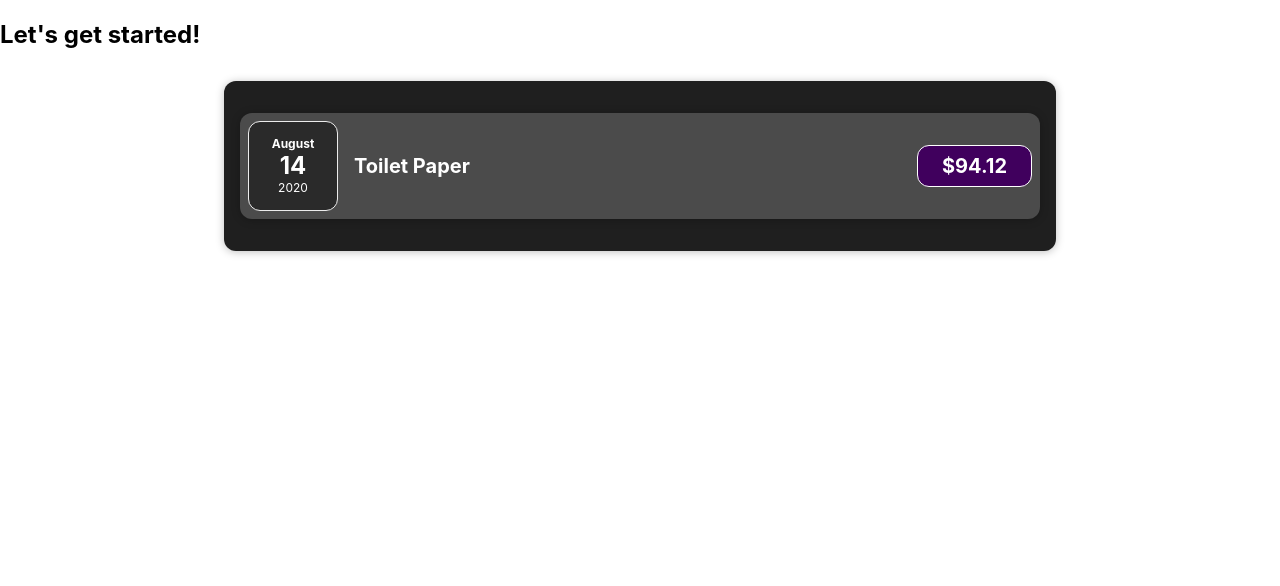
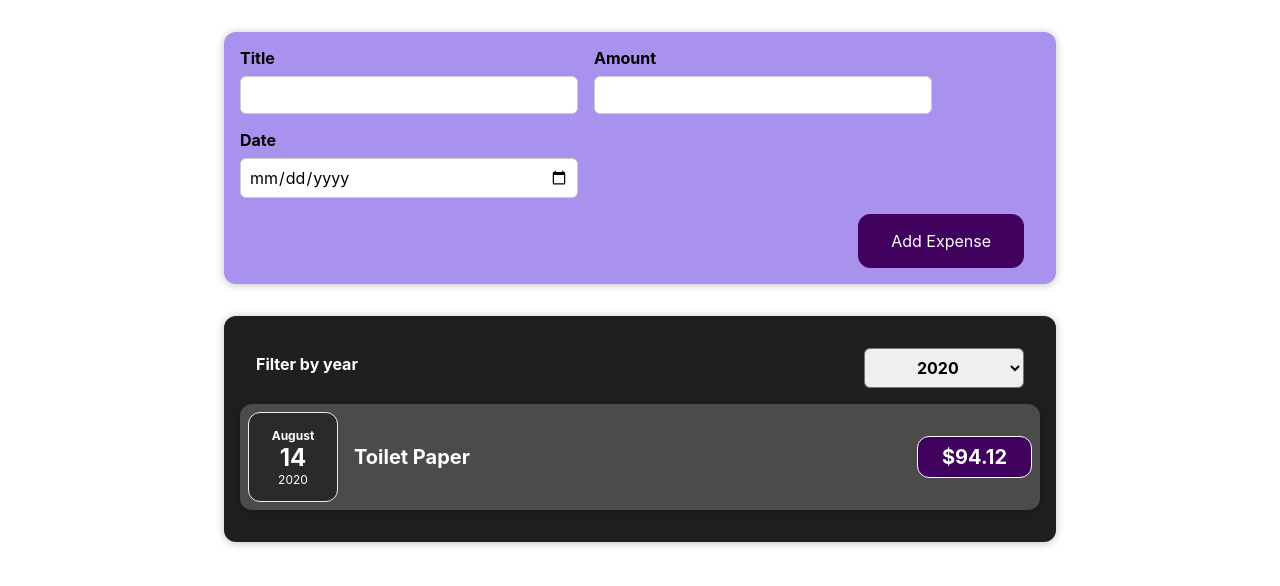
Before and after one commit to shoaib-karim-ali/reactjs-expense-tracking, a React (Create React App) app: page / in a window 1280 px wide. Shown: the top 586 px of the page. Built offline with nearby package versions, Linux system fonts and the light colour scheme.

Commit message:
Add create new expense and filter expenses features

```diff
--- a/src/App.js
+++ b/src/App.js
@@ -1,3 +1,4 @@
+import NewExpense from "./components/new-expense/NewExpense";
 import Expenses from "./components/expenses/Expenses";
 
 const App = () => {
@@ -27,9 +28,14 @@ const App = () => {
     },
   ];
 
+  const addExpenseHandler = expense => {
+    console.log('In App.js');
+    console.log(expense);
+  };
+
   return (
     <div>
-      <h2>Let's get started!</h2>
+      <NewExpense onAddExpense={addExpenseHandler} />
       <Expenses items={expenses} />
     </div>
   );
--- a/src/components/expenses/Expenses.js
+++ b/src/components/expenses/Expenses.js
@@ -1,10 +1,19 @@
+import { useState } from 'react';
 import Card from '../ui/Card';
 import ExpenseItem from "./ExpenseItem";
+import ExpensesFilter from './ExpensesFilter';
 import "./Expenses.css";
 
 const Expenses = props => {
+    const [filteredYear, setFilteredYear] = useState('2020');
+
+    const filterChangeHandler = selectedYear => {
+        setFilteredYear(selectedYear);
+    };
+
     return (
         <Card className="expenses">
+            <ExpensesFilter selected={filteredYear} onChangeFilter={filterChangeHandler} />
             <ExpenseItem
                 title={props.items[0].title}
                 amount={props.items[0].amount}
--- /dev/null
+++ b/src/components/expenses/ExpensesFilter.css
@@ -0,0 +1,24 @@
+.expenses-filter {
+    color: white;
+    padding: 0 1rem;
+  }
+
+  .expenses-filter__control {
+    display: flex;
+    width: 100%;
+    align-items: center;
+    justify-content: space-between;
+    margin: 1rem 0;
+  }
+
+  .expenses-filter label {
+    font-weight: bold;
+    margin-bottom: 0.5rem;
+  }
+
+  .expenses-filter select {
+    font: inherit;
+    padding: 0.5rem 3rem;
+    font-weight: bold;
+    border-radius: 6px;
+  }
--- /dev/null
+++ b/src/components/expenses/ExpensesFilter.js
@@ -0,0 +1,23 @@
+import './ExpensesFilter.css';
+
+const ExpensesFilter = props => {
+  const dropdownChangeHandler = event => {
+    props.onChangeFilter(event.target.value);
+  };
+
+  return (
+    <div className='expenses-filter'>
+      <div className='expenses-filter__control'>
+        <label>Filter by year</label>
+        <select value={props.selected} onChange={dropdownChangeHandler}>
+          <option value='2022'>2022</option>
+          <option value='2021'>2021</option>
+          <option value='2020'>2020</option>
+          <option value='2019'>2019</option>
+        </select>
+      </div>
+    </div>
+  );
+};
+
+export default ExpensesFilter;
--- /dev/null
+++ b/src/components/new-expense/ExpenseForm.css
@@ -0,0 +1,26 @@
+.new-expense__controls {
+    display: flex;
+    flex-wrap: wrap;
+    gap: 1rem;
+    margin-bottom: 1rem;
+    text-align: left;
+  }
+
+  .new-expense__control label {
+    font-weight: bold;
+    margin-bottom: 0.5rem;
+    display: block;
+  }
+
+  .new-expense__control input {
+    font: inherit;
+    padding: 0.5rem;
+    border-radius: 6px;
+    border: 1px solid #ccc;
+    width: 20rem;
+    max-width: 100%;
+  }
+
+  .new-expense__actions {
+    text-align: right;
+  }
--- /dev/null
+++ b/src/components/new-expense/ExpenseForm.js
@@ -0,0 +1,91 @@
+import { useState } from 'react';
+import './ExpenseForm.css';
+
+const ExpenseForm = props => {
+    const [userInput, setUserInput] = useState({
+        title: '',
+        amount: '',
+        date: ''
+    });
+
+    const submitHandler = event => {
+        event.preventDefault();
+
+        const expenseData = {
+            title: userInput.title,
+            amount: userInput.amount,
+            date: new Date(userInput.date)
+        };
+
+        props.onSaveExpenseData(expenseData);
+        setUserInput({
+            title: '',
+            amount: '',
+            date: ''
+        });
+    }
+
+    const titleHandler = event => {
+        setUserInput(preVal => {
+            return {
+                ...preVal,
+                title: event.target.value
+            }
+        });
+    }
+
+    const amountHandler = event => {
+        setUserInput(preVal => {
+            return {
+                ...preVal,
+                amount: event.target.value
+            }
+        });
+    }
+
+    const dateHandler = event => {
+        setUserInput(preVal => {
+            return {
+                ...preVal,
+                date: event.target.value
+            }
+        });
+    }
+
+    return (
+        <form onSubmit={submitHandler}>
+            <div className='new-expense__controls'>
+                <div className='new-expense__control'>
+                    <label>Title</label>
+                    <input
+                        type='text'
+                        value={userInput.title}
+                        onChange={titleHandler} />
+                </div>
+                <div className='new-expense__control'>
+                    <label>Amount</label>
+                    <input
+                        type='number'
+                        min='0.01'
+                        step='0.01'
+                        value={userInput.amount}
+                        onChange={amountHandler} />
+                </div>
+                <div className='new-expense__control'>
+                    <label>Date</label>
+                    <input
+                        type='date'
+                        min='2019-01-01'
+                        max='2022-12-31'
+                        value={userInput.date}
+                        onChange={dateHandler} />
+                </div>
+            </div>
+            <div className='new-expense__actions'>
+                <button type='submit'>Add Expense</button>
+            </div>
+        </form>
+    );
+}
+
+export default ExpenseForm;
--- /dev/null
+++ b/src/components/new-expense/NewExpense.css
@@ -0,0 +1,38 @@
+.new-expense {
+    background-color: #a892ee;
+    padding: 1rem;
+    margin: 2rem auto;
+    width: 50rem;
+    max-width: 95%;
+    border-radius: 12px;
+    text-align: center;
+    box-shadow: 0 1px 8px rgba(0, 0, 0, 0.25);
+  }
+
+  .new-expense button {
+    font: inherit;
+    cursor: pointer;
+    padding: 1rem 2rem;
+    border: 1px solid #40005d;
+    background-color: #40005d;
+    color: white;
+    border-radius: 12px;
+    margin-right: 1rem;
+  }
+
+  .new-expense button:hover,
+  .new-expense button:active {
+    background-color: #510674;
+    border-color: #510674;
+  }
+
+  .new-expense button.alternative {
+    color: #220131;
+    border-color: transparent;
+    background-color: transparent;
+  }
+
+  .new-expense button.alternative:hover,
+  .new-expense button.alternative:active {
+    background-color: #ddb3f8;
+  }
--- /dev/null
+++ b/src/components/new-expense/NewExpense.js
@@ -0,0 +1,21 @@
+import ExpenseForm from './ExpenseForm';
+import './NewExpense.css';
+
+const NewExpense = props => {
+    const saveExpenseDataHandler = enteredExpenseData => {
+        const expenseData = {
+          ...enteredExpenseData,
+          id: Math.random().toString()
+        };
+
+        props.onAddExpense(expenseData);
+    };
+
+    return (
+        <div className='new-expense'>
+            <ExpenseForm onSaveExpenseData={saveExpenseDataHandler} />
+        </div>
+    );
+}
+
+export default NewExpense;
```
